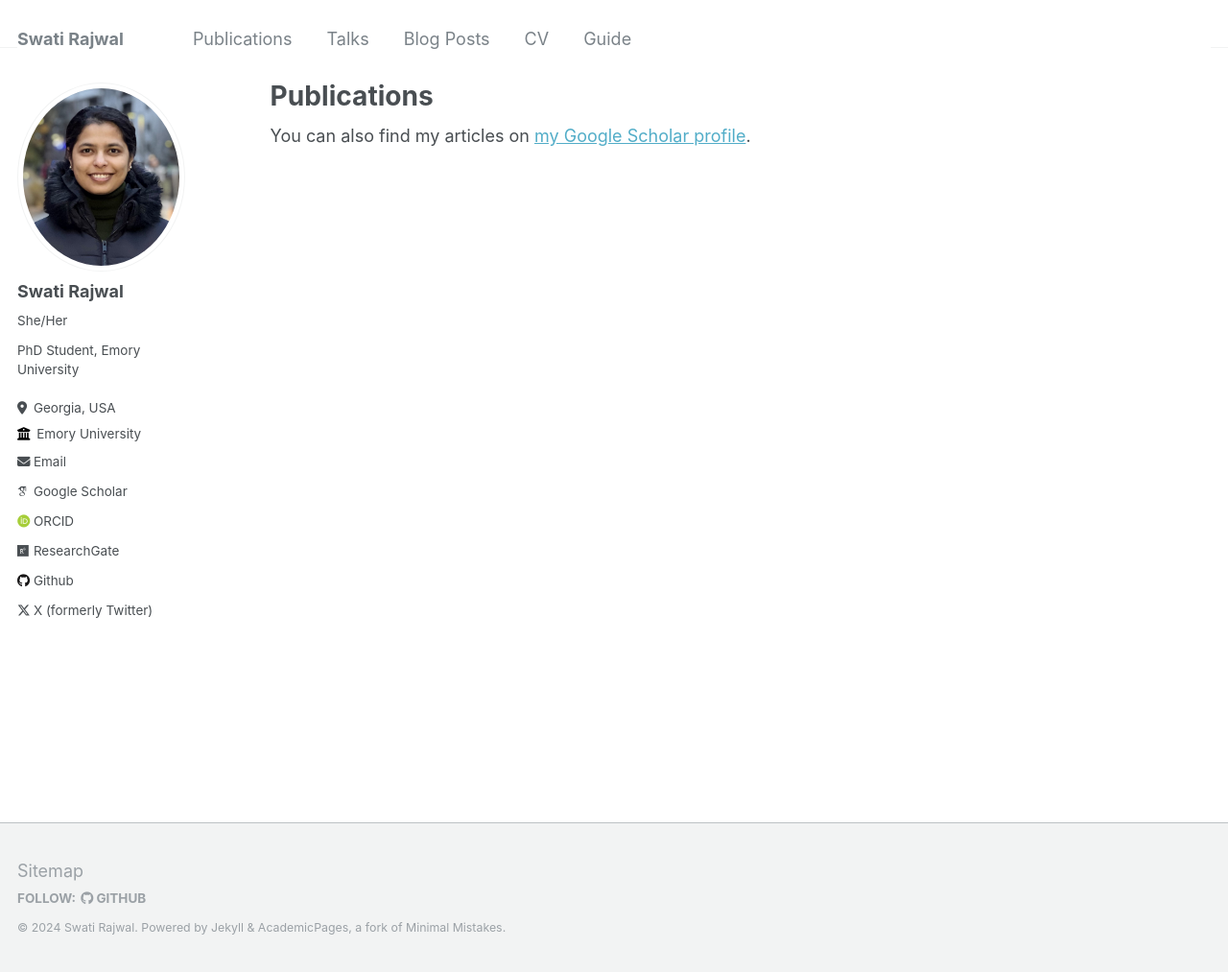
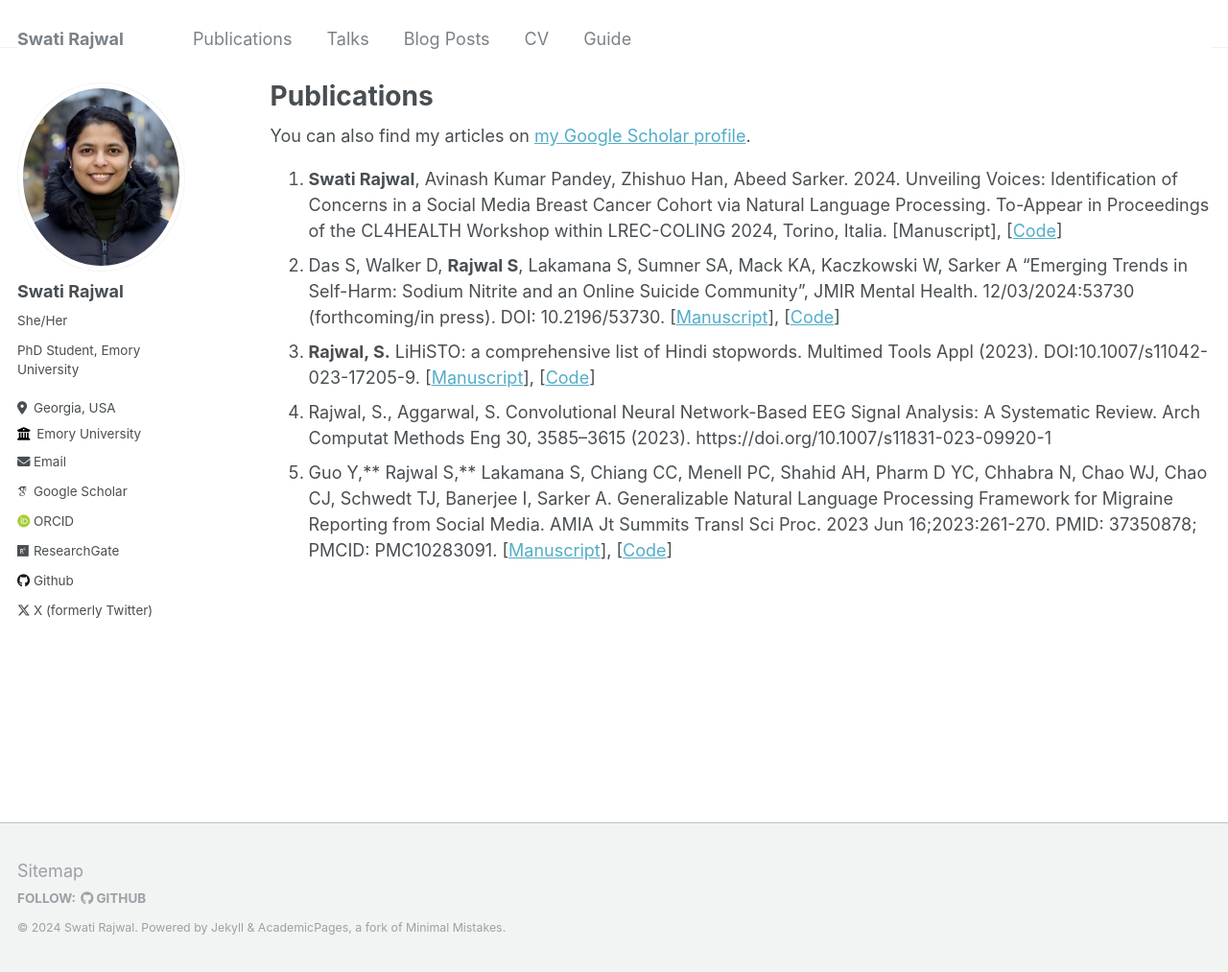
Before and after one commit to swati-rajwal/swati-rajwal.github.io, a Jekyll site: the page built from _pages/publications.md, in a window 1280 px wide and 1013 px high. Shown: the whole window at 96% size. Built offline with Jekyll 4.4.1, drawn with Linux system fonts in a browser that asks for light colours; some web fonts are replaced.

Commit message:
Update publications.md

```diff
--- a/_pages/publications.md
+++ b/_pages/publications.md
@@ -8,3 +8,9 @@ author_profile: true
 {% if site.author.googlescholar %}
   <div class="wordwrap">You can also find my articles on <a href="{{site.author.googlescholar}}" target="_blank">my Google Scholar profile</a>.</div>
 {% endif %}
+
+1. **Swati Rajwal**, Avinash Kumar Pandey, Zhishuo Han, Abeed Sarker. 2024. Unveiling Voices: Identification of Concerns in a Social Media Breast Cancer Cohort via Natural Language Processing. To-Appear in Proceedings of the CL4HEALTH Workshop within LREC-COLING 2024, Torino, Italia. [Manuscript], [[Code](https://github.com/swati-rajwal/BreastCancer_tweets_project)]
+2. Das S, Walker D, **Rajwal S**, Lakamana S, Sumner SA, Mack KA, Kaczkowski W, Sarker A "Emerging Trends in Self-Harm: Sodium Nitrite and an Online Suicide Community", JMIR Mental Health. 12/03/2024:53730 (forthcoming/in press). DOI: 10.2196/53730. [<a href="https://doi.org/10.2196/53730" target="_blank">Manuscript</a>], [<a href="https://github.com/das-sudeshna/sodium-nitrite" target="_blank">Code</a>]
+3. **Rajwal, S.** LiHiSTO: a comprehensive list of Hindi stopwords. Multimed Tools Appl (2023). DOI:10.1007/s11042-023-17205-9. [<a href="https://link.springer.com/article/10.1007/s11042-023-17205-9" target="_blank">Manuscript</a>], [<a href="https://github.com/semicolon123/LiHiSTO" target="_blank">Code</a>]
+4. Rajwal, S., Aggarwal, S. Convolutional Neural Network-Based EEG Signal Analysis: A Systematic Review. Arch Computat Methods Eng 30, 3585–3615 (2023). https://doi.org/10.1007/s11831-023-09920-1
+5. Guo Y,** Rajwal S,** Lakamana S, Chiang CC, Menell PC, Shahid AH, Pharm D YC, Chhabra N, Chao WJ, Chao CJ, Schwedt TJ, Banerjee I, Sarker A. Generalizable Natural Language Processing Framework for Migraine Reporting from Social Media. AMIA Jt Summits Transl Sci Proc. 2023 Jun 16;2023:261-270. PMID: 37350878; PMCID: PMC10283091. [<a href="https://www.ncbi.nlm.nih.gov/pmc/articles/PMC10283091/" target="_blank">Manuscript</a>], [<a href="" target="_blank">Code</a>]
```
